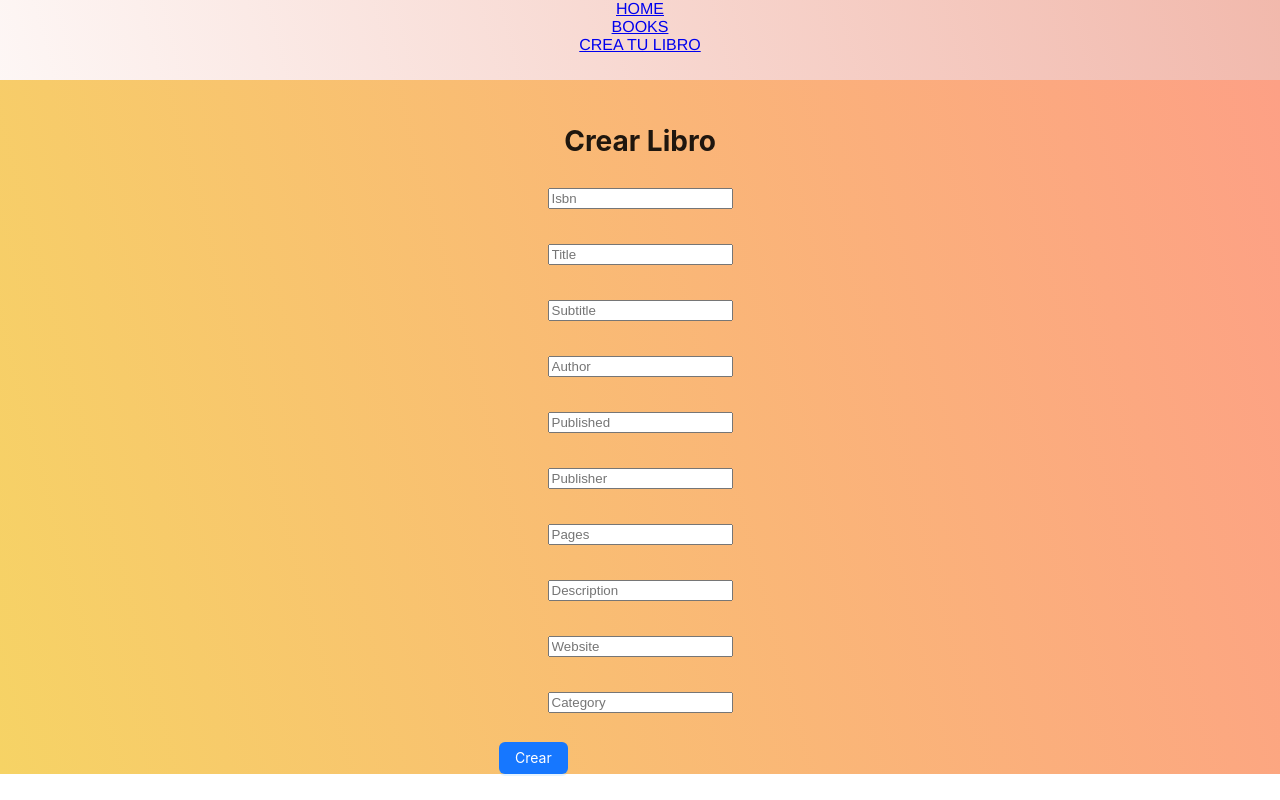
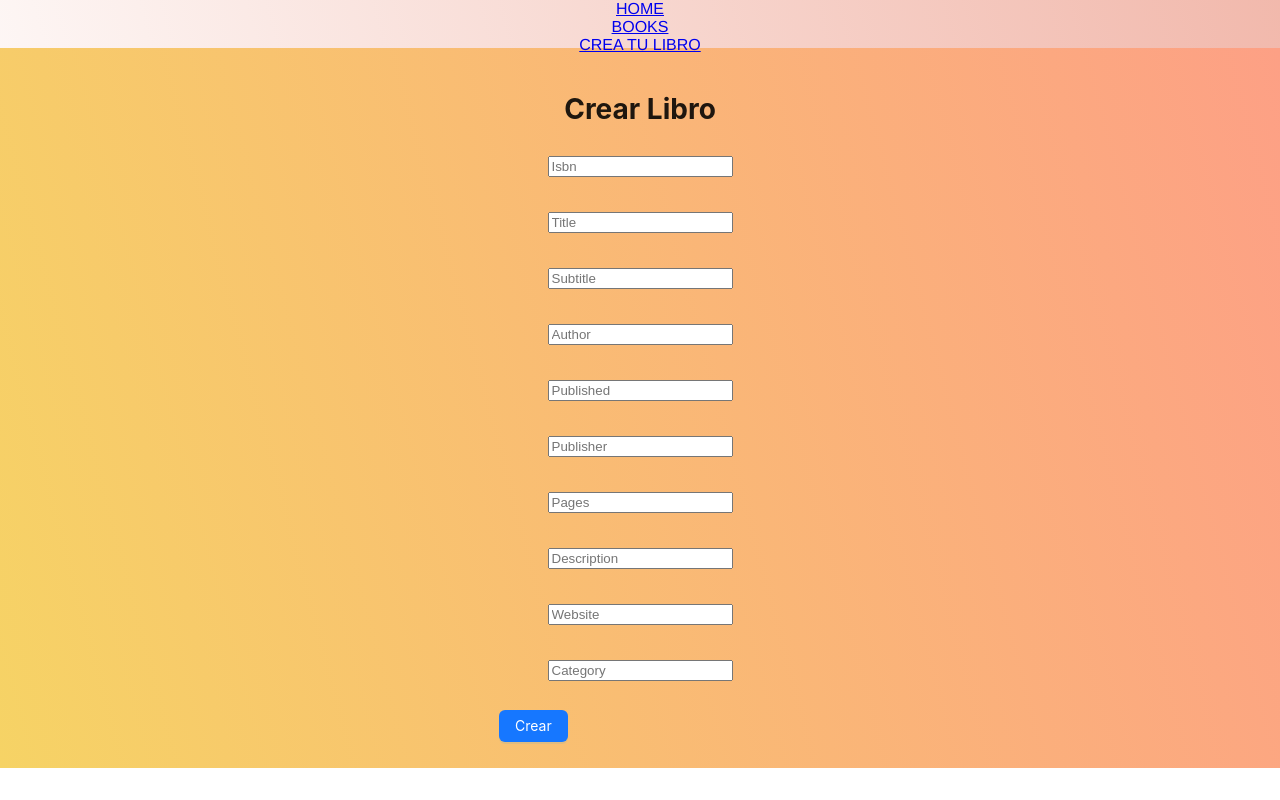
Before and after one commit to Naxete7/prueba-front-libros, a React (Create React App) app: page /createBooks in a window 1280 px wide. Built offline with nearby package versions, Linux system fonts and the light colour scheme.

Commit message:
change style

```diff
--- a/src/containers/CreateBooks/CreateBooks.jsx
+++ b/src/containers/CreateBooks/CreateBooks.jsx
@@ -6,7 +6,7 @@ import "./CreateBooks.css"
 
 const CreateBooks = () => {
     return (
-      <Container className="  homeStyle">
+      <Container className="  homeStyle2">
         <Row className=" d-flex justify-content-center mb-5 mt-2">
           <Col className=" d-flex justify-content-center ">
             <br></br>
```
